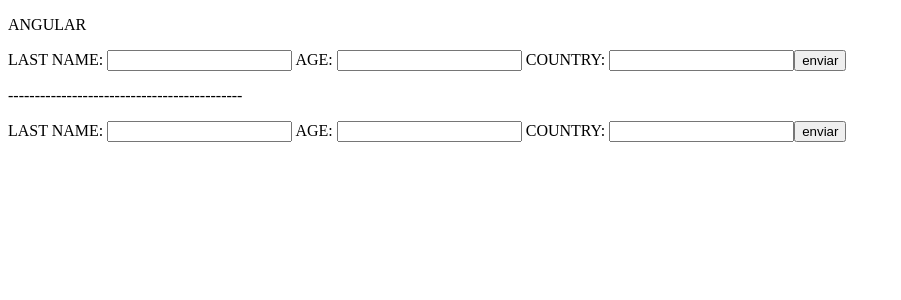
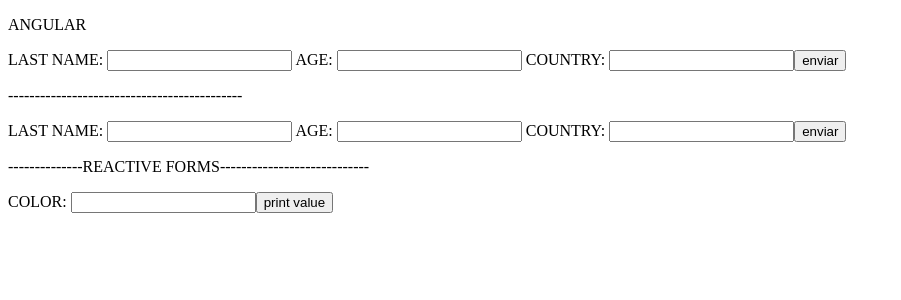
Before and after one commit to H0OE/Angular-Course-2022, an Angular app: page / in a window 1280 px wide. Shown: the top 300 px of the page, without its empty margins (0-901 px from the left). Built offline with nearby package versions, Linux system fonts and the light colour scheme.

Commit message:
task2 - basic example reactive form

```diff
--- a/src/app/app.component.html
+++ b/src/app/app.component.html
@@ -15,3 +15,7 @@
   COUNTRY: <input type="text" name="country" ngModel>
   <button (click)="onSubmit(testForm2)">enviar</button>
 </form>
+
+<p>--------------REACTIVE FORMS----------------------------</p>
+COLOR: <input type="text" [formControl]="colorControl">
+<button (click)="printColorControl()">print value</button>
--- a/src/app/app.component.ts
+++ b/src/app/app.component.ts
@@ -1,14 +1,24 @@
-import { Component } from '@angular/core';
+import { Component, OnInit } from '@angular/core';
+import { FormControl } from '@angular/forms';
 
 @Component({
   selector: 'app-root',
   templateUrl: './app.component.html',
   styleUrls: ['./app.component.scss'],
 })
-export class AppComponent {
-  title = 'angular2022';
-
+export class AppComponent implements OnInit {
+  public colorControl = new FormControl('');
+  constructor() {}
+  ngOnInit() {
+    this.colorControl.valueChanges.subscribe((value) => {
+      console.log('VALUE CHANGES: ', value);
+    });
+  }
   onSubmit(form: any) {
     console.log('FORM: ', form);
   }
+
+  printColorControl() {
+    console.log(this.colorControl);
+  }
 }
--- a/src/app/app.module.ts
+++ b/src/app/app.module.ts
@@ -3,11 +3,11 @@ import { BrowserModule } from '@angular/platform-browser';
 
 import { AppRoutingModule } from './app-routing.module';
 import { AppComponent } from './app.component';
-import { FormsModule } from '@angular/forms';
+import { FormsModule, ReactiveFormsModule } from '@angular/forms';
 
 @NgModule({
   declarations: [AppComponent],
-  imports: [BrowserModule, AppRoutingModule, FormsModule],
+  imports: [BrowserModule, ReactiveFormsModule, AppRoutingModule, FormsModule],
   providers: [],
   bootstrap: [AppComponent],
 })
```
